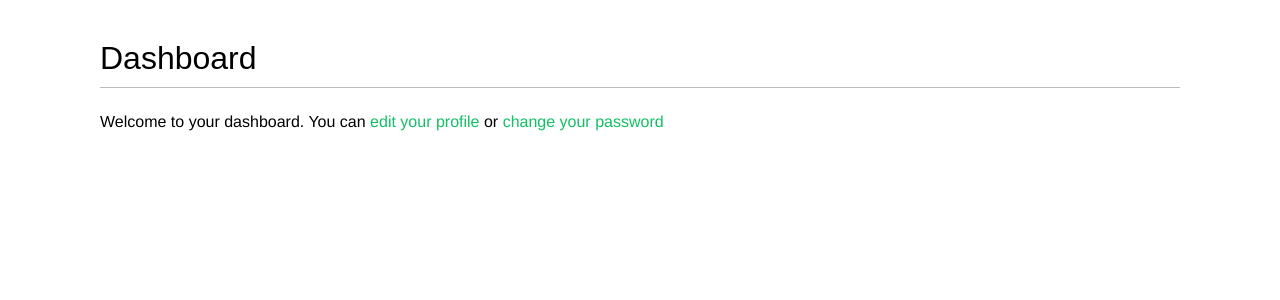
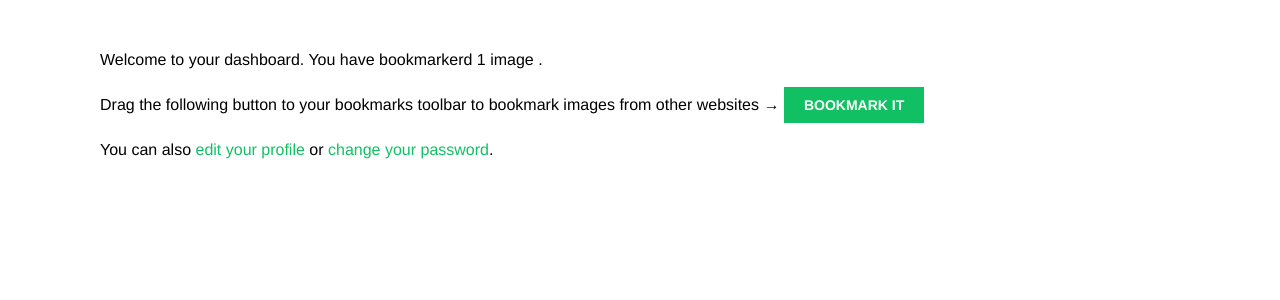
Before and after one commit to Arsendada/social_weebsite_study, a Django app: page /account/ in a window 1280 px wide. Shown: the part 48-348 px from the top of the page. Run offline with Django 4.2, Linux system fonts and the light colour scheme; a user stored in the database is signed in; data comes from the database, SQL or seed files in the repository; some web fonts are replaced.

Commit message:
add js.script to dashboard.html

```diff
--- a/bookmarks/account/templates/account/dashboard.html
+++ b/bookmarks/account/templates/account/dashboard.html
@@ -3,7 +3,13 @@
 {% block title %}Dashboard{% endblock %}
 
 {% block content %}
-  <h1>Dashboard</h1>
-  <p>Welcome to your dashboard. You can <a href="{% url 'edit' %}">edit your profile</a>
-    or <a href="{% url 'password_change' %}">change your password</ahref></p>
+  {% with total_images_created=request.user.images_created.count %}
+    <p>Welcome to your dashboard. You have bookmarkerd {{ total_images_created }}
+    image {{ total_images_created|pluralize }}.</p>
+  {% endwith %}
+  <p>Drag the following button to your bookmarks toolbar to bookmark images from
+  other websites → <a href="javascript:
+  {% include 'bookmarklet_launcher.js' %}" class="button">Bookmark it</a></p>
+  <p>You can also <a href="{% url 'edit' %}">edit your profile</a> or
+  <a href="{% url 'password_change' %}">change your password</a>.</p>
 {% endblock %}
```
